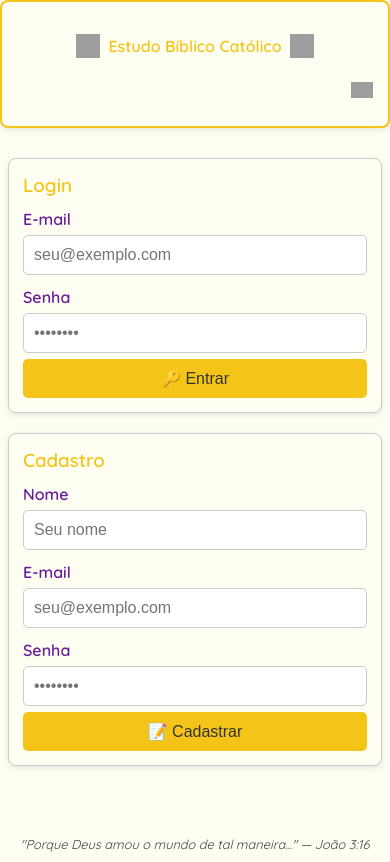
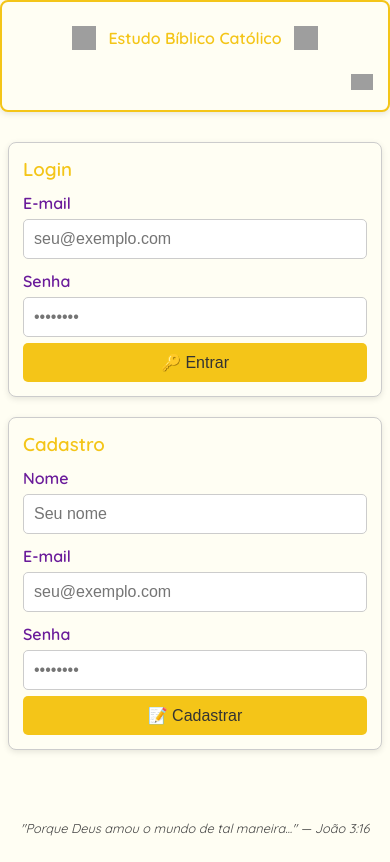
Before and after one commit to DouglasTambasco/estudobiblico, a website with bundled scripts: page index.html in a window 390 px wide. Built offline with nearby package versions, Linux system fonts and the light colour scheme; no server answers; grey boxes are pictures that could not be loaded.

Commit message:
v0.3.1 teste mobile

```diff
--- a/style.css
+++ b/style.css
@@ -45,7 +45,7 @@ body.night {
 /* Cabeçalho */
 .header-estudo {
   display: flex;
-  flex-wrap: wrap;       /* permite que os itens quebrem de linha */
+  flex-wrap: wrap;
   justify-content: space-between;
   align-items: center;
   position: relative;
@@ -151,6 +151,14 @@ body.night .badge {
 .saudacao-icon {
   width: 18px;
   height: 18px;
+}
+
+/* Header saudação */
+.header-saudacao {
+  position: absolute;
+  left: 20px;
+  top: 16px;
+  z-index: 2;
 }
 
 /* Autenticação */
@@ -406,42 +414,51 @@ body.night .rodape {
   color: #aaa;
 }
 
-/* Header saudação */
-.header-saudacao {
-  position: absolute;
-  left: 20px;
-  top: 16px;
-  z-index: 2;
+/* ========= RESPONSIVIDADE ========= */
+
+/* Tablet / Small Desktop até 1200px */
+@media (max-width: 1200px) {
+  .container {
+    padding: 0 16px;
+  }
+  .header-estudo {
+    flex-direction: column;
+    align-items: flex-start;
+    padding: 16px 20px;
+    gap: 8px;
+    margin-bottom: 30px;
+  }
+  .header-saudacao,
+  .header-center,
+  .header-controls {
+    position: static !important;
+    transform: none !important;
+    width: 100%;
+    display: flex;
+  }
+  .header-saudacao {
+    justify-content: flex-start;
+  }
+  .header-center {
+    justify-content: center;
+    gap: 12px;
+  }
+  .header-controls {
+    justify-content: flex-end;
+  }
 }
 
-/* Responsividade */
+/* Mobile até 700px */
 @media (max-width: 700px) {
   .container {
     padding: 0 8px;
   }
   .header-estudo {
-    flex-direction: column;
-    align-items: flex-start;
     padding: 16px 8px 10px;
-    min-height: unset;
-  }
-  .header-center {
-    display: flex;
-    align-items: center;
-    justify-content: center;
-    gap: 8px;
-    flex-wrap: nowrap;
   }
   .header-center h1 {
     font-size: 1.2rem;
     text-align: left;
-  }
-  .header-controls,
-  .header-saudacao {
-    position: static;
-    margin-bottom: 8px;
-    width: 100%;
-    justify-content: flex-end;
   }
   .login-box,
   .cadastro-box {
@@ -464,6 +481,7 @@ body.night .rodape {
   }
 }
 
+/* Pequenos dispositivos até 400px */
 @media (max-width: 400px) {
   .header-center h1 {
     font-size: 1rem;
@@ -482,41 +500,3 @@ body.night .rodape {
     padding: 10px 0;
   }
 }
-
-@media (max-width: 700px) {
-  /* Organiza itens em coluna e respeita a sequência DOM */
-  .header-estudo {
-    flex-direction: column;
-    align-items: flex-start;
-    padding: 16px 8px 10px;
-    min-height: unset;
-  }
-
-  /* Header-center volta a ser estático e ocupa 100% de largura */
-  .header-center {
-    position: static;
-    transform: none;
-    width: 100%;
-    display: flex;
-    justify-content: center;
-    margin: 8px 0;
-  }
-
-  /* Saudação alinhada à esquerda */
-  .header-saudacao {
-    position: static;
-    margin-bottom: 8px;
-    width: 100%;
-    display: flex;
-    justify-content: flex-start;
-  }
-
-  /* Controles (tema + logout) alinhados à direita */
-  .header-controls {
-    position: static;
-    margin-bottom: 8px;
-    width: 100%;
-    display: flex;
-    justify-content: flex-end;
-  }
-}
```
